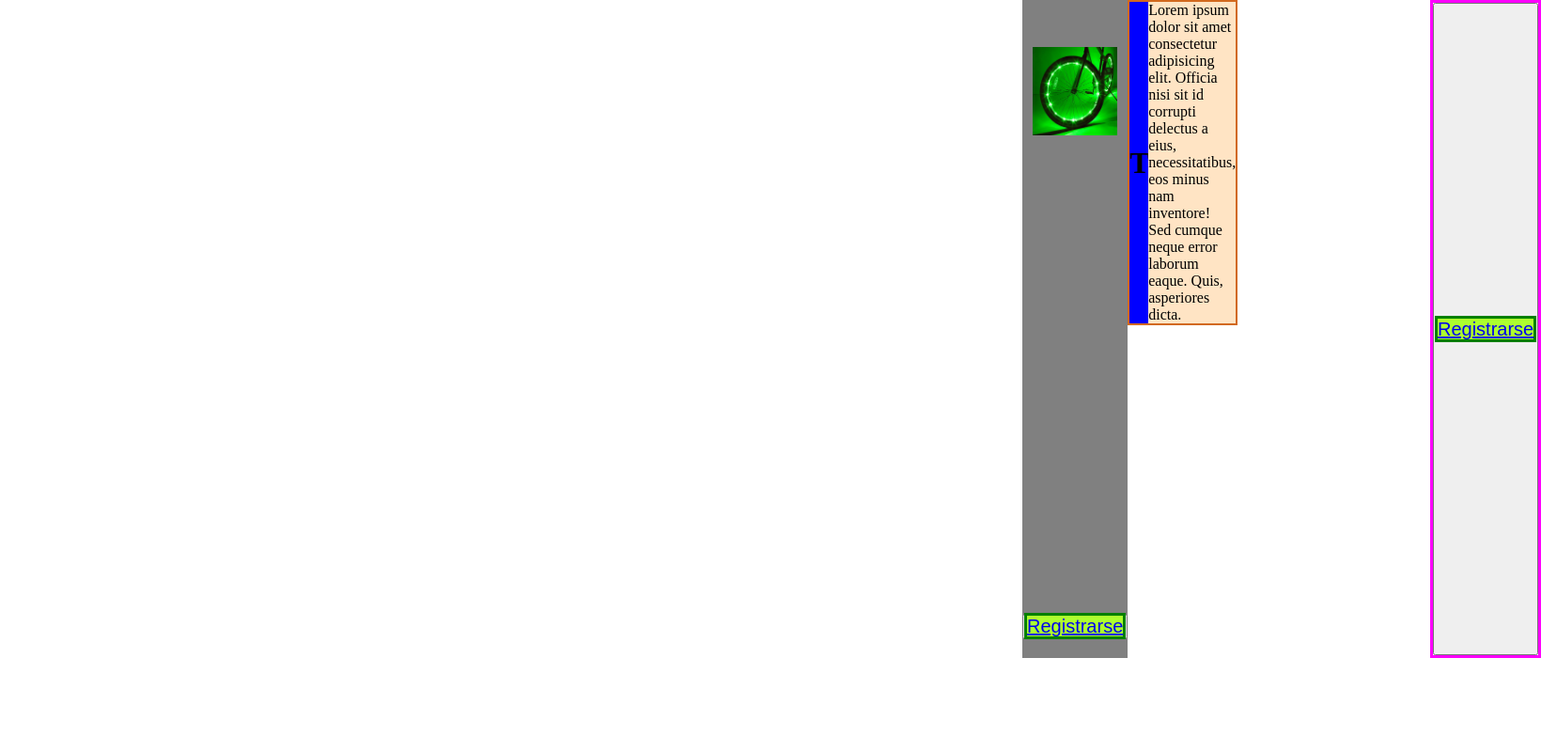
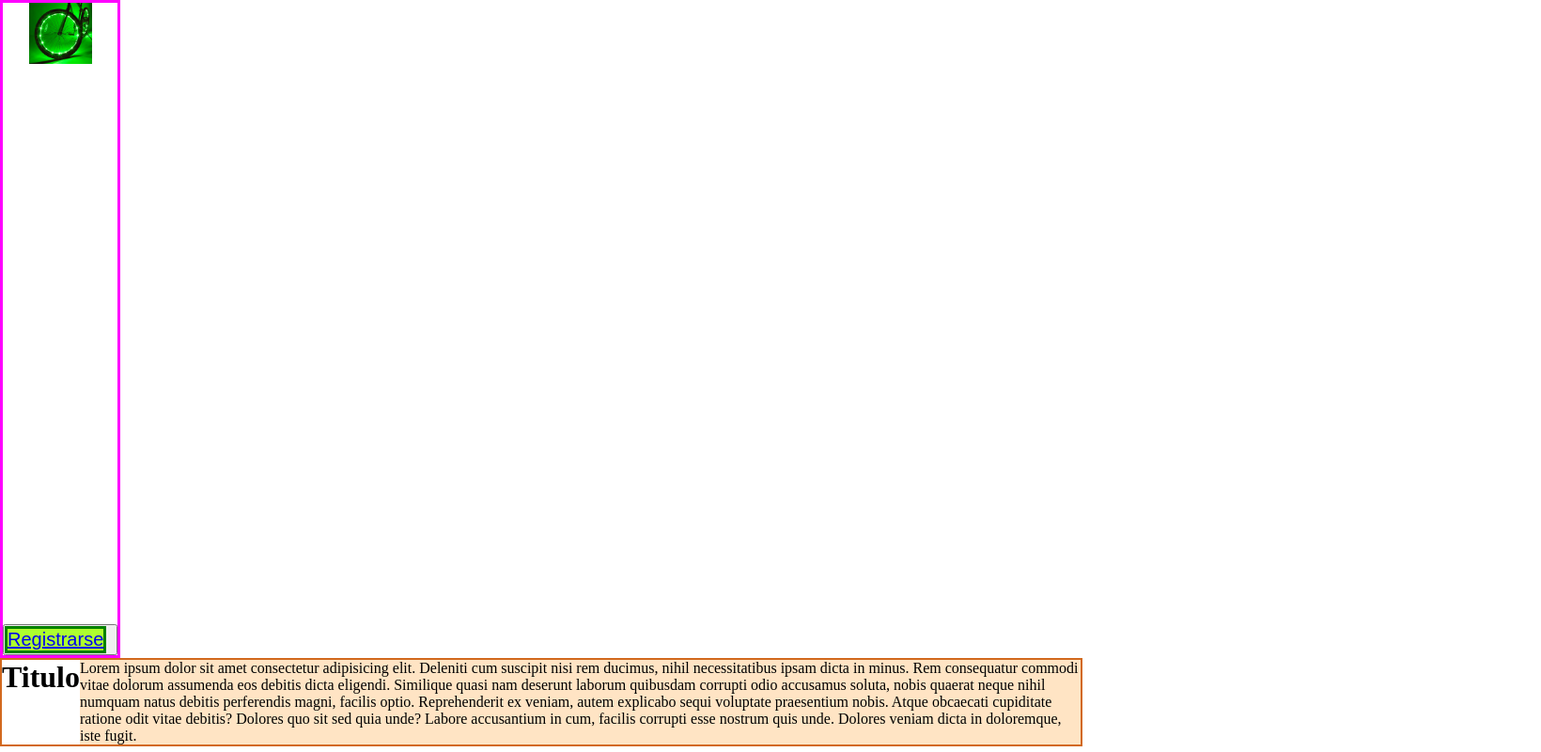
Before and after one commit to Francolu1s/Ciclo3_sprint1, a plain HTML site: page index.html in a window 1280 px wide. Shown: the whole page at 94% size, 1640 px wide, since content can reach past the window. Drawn offline with Linux system fonts and the light colour scheme.

Commit message:
Introduccion logo

```diff
--- a/estilos.css
+++ b/estilos.css
@@ -1,56 +1,31 @@
+
 *{
     margin:0;
     padding:0;
     box-sizing: border-box;
 }
-.aside{
-    display: flex;
-    align-items: center;
-    flex-direction: column;
-    justify-content: space-between;
-    height: 700px;
-    width: 15%;
-    margin: 0px 0px 0px 85%;
-    padding: 50px 0px 20px 0px;
-    background-color: grey;
-}
-.logo{
-    height: 94px;
-    width: 90px;
-}
-.main{
-    display: flex;
-    align-items: center;
-    margin: 0px 16% 0px 0px;
-    top: 0px;
-    background-color: blue;
-}
-.titulo{
-    width: 20px;
 
-}
 .body{
     display: flex;
     width: 100%;
+    flex-direction: row;
+    justify-content: space-evenly;
 }
 
 .nav{
     display: flex;
     width: 10%;
     height: 700px;
+    margin-right:0px;
     border: 3px solid fuchsia;
+    flex-direction: column;
+    justify-content: space-between;
+    align-items: center;
 }
-
-.main{
-    display: flex;
-    width: 90%;
-    height: 100%;
-    border: 2px solid chocolate;
+.logo{
+    height: 65px;
+    width: 67px;
 }
-p{
-    background-color:bisque;
-}
-
 a{
     font-size: 20px;
     background-color: greenyellow;
@@ -61,3 +36,14 @@ a{
     display: flex;
     width: 100%;
 }
+
+.main{
+    display: flex;
+    width: 90%;
+    height: 100%;
+    border: 2px solid chocolate;
+}
+
+p{
+    background-color:bisque;
+}
--- a/index.html
+++ b/index.html
@@ -8,24 +8,20 @@
             <link rel="import" href="registro.html">
             <title>Inicio</title>
         </head>
-<body class="body">
-    <nav id="vertical_nav" class="aside">
-        <img src="./BKBR_L2385_Green_Wheel_Brightz_1.jpg" alt="" id="logo_navbar" height="70px" class="logo">
-        <button id="btn_Registro" onclick="">
-        <a href="./registro.html" id="link_Registro">Registrarse</a>
+        <body class="boby">
+            <nav id="vertical_nav" class="nav">
+                <img src="./BKBR_L2385_Green_Wheel_Brightz_1.jpg" alt="" id="logo_navbar" height="50px" class="logo">
+                <button id="btn_Registro" class="btn_Registro">
+                    <a href="./registro.html"id="link_Registro" target="blank">Registrarse</a>
                 </button>
             </nav>
+
             <main class="main">
                 <h1 class="titulo">Titulo</h1>
-        <p>Lorem ipsum dolor sit amet consectetur adipisicing
-            elit. Officia nisi sit id corrupti delectus a eius,
-            necessitatibus, eos minus nam inventore! Sed cumque
-            neque error laborum eaque. Quis, asperiores dicta.</p>
+                <p>Lorem ipsum dolor sit amet consectetur adipisicing elit. Deleniti cum suscipit nisi rem ducimus, nihil necessitatibus ipsam dicta in minus. Rem consequatur commodi vitae dolorum assumenda eos debitis dicta eligendi.
+                Similique quasi nam deserunt laborum quibusdam corrupti odio accusamus soluta, nobis quaerat neque nihil numquam natus debitis perferendis magni, facilis optio. Reprehenderit ex veniam, autem explicabo sequi voluptate praesentium nobis.
+                Atque obcaecati cupiditate ratione odit vitae debitis? Dolores quo sit sed quia unde? Labore accusantium in cum, facilis corrupti esse nostrum quis unde. Dolores veniam dicta in doloremque, iste fugit.</p>
             </main>
 
-    <nav id="vertical_nav" class="nav">
-        <img src="" alt="" id="logo_navbar">
-        <button id="btn_Registro" onclick=""><a href="./registro.html"id="link_Registro" target="blank">Registrarse</a></button>
-    </nav>
         </body>
     </html>
```
Lines whose indentation alone changed are shown as unchanged.
